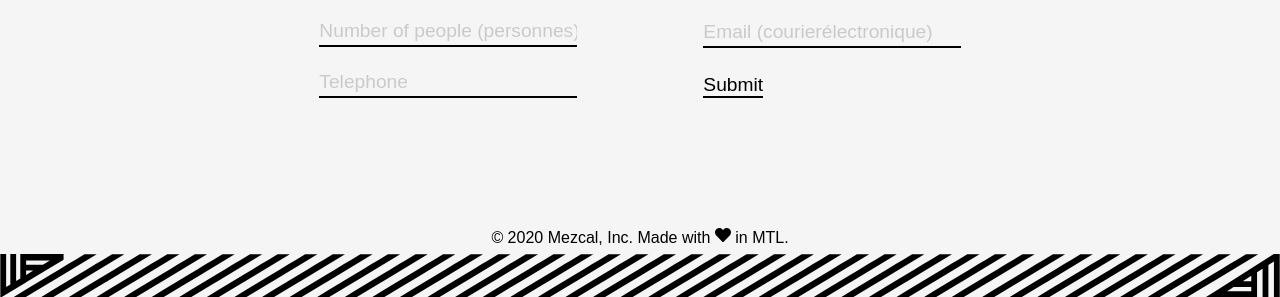
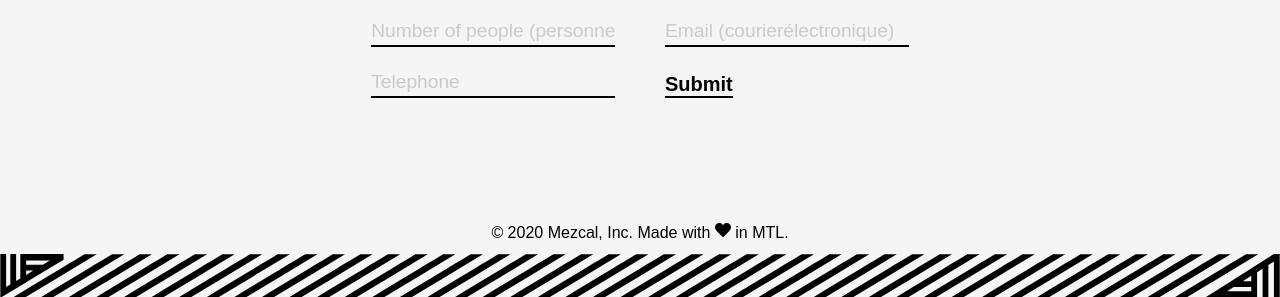
Before and after one commit to ehymowitz/mezcal-landing, a Gatsby site: page / in a window 1280 px wide. Shown: the part 503-800 px from the top of the page. Built offline with nearby package versions, Linux system fonts and the light colour scheme; Gatsby itself is replaced by a stand-in of ours.

Commit message:
changed footer, matched formatting changes

```diff
--- a/src/components/form.js
+++ b/src/components/form.js
@@ -5,7 +5,7 @@ export default function Form() {
     <div className="form-container">
       <h1>Reservation</h1>
       <form>
-        <div className="column">
+        <div className="column left">
           <label>
             <input type="text" placeholder="Name (nom)" />
           </label>
@@ -29,7 +29,7 @@ export default function Form() {
             <input type="text" placeholder="Email (courierélectronique)" />
           </label>
           <div className="submit-holder">
-            <button type="submit"><p>Submit</p></button>
+            <button type="submit"><h2>Submit</h2></button>
           </div>
         </div>
       </form>
--- a/src/pages/index.js
+++ b/src/pages/index.js
@@ -7,6 +7,7 @@ import { FaHeart } from "react-icons/fa";
 export default function Home() {
   return (
     <div className="container">
+      <div className="content-container">
         <div className="logo-container">
           <div className="logo"></div>
         </div>
@@ -17,6 +18,7 @@ export default function Home() {
         <div className="form">
           <Form/>
         </div>
+      </div>
       <div className="footer-graphic">
         <p>© 2020 Mezcal, Inc. Made with <FaHeart/> in MTL.</p>
         <div className="graphic"></div>
--- a/src/styles/_form.scss
+++ b/src/styles/_form.scss
@@ -1,5 +1,5 @@
 .form-container{
-  padding: 2% 20%;
+  padding: 2% 29%;
   h1 {
     margin-left: 8%;
     font-weight: 400;
@@ -7,13 +7,16 @@
   }
   form {
     display: flex;
+    .left {
+      margin-right: 50px;
+    }
     .column{
       flex: 50%;
       display: flex;
       flex-wrap: wrap;
       justify-content: center;
       .date-time {
-        width: 67%;
+        width: 100%;
         display: flex;
         justify-content: space-between;
         .date {
@@ -22,7 +25,7 @@
         }
       }
       label {
-        width: 67%;
+        width: 100%;
         input {
           font-weight: 300;
           font-size: 1.2em;
@@ -37,26 +40,22 @@
         input:focus {
           outline: none;
           border-radius: 5px 5px 0 0;
-          box-shadow: 8px 3px 10px lightgrey;
         }
         ::placeholder {
           color: #cacaca;
         }
       }
       .submit-holder{
-        width: 67%;
+        width: 100%;
         display: flex;
         align-items: flex-end;
         button {
           margin-top: 12px;
           background: none;
           border: none;
-          font-weight: 300;
-          font-size: 1.2em;
           padding: 12px 0 0 0;
           cursor: pointer;
-
-          p {
+          h2 {
             border-bottom: 2px solid black;
           }
         }
--- a/src/styles/_sections.scss
+++ b/src/styles/_sections.scss
@@ -11,6 +11,11 @@ body {
 p {
   font-size: 1em;
   font-weight: 400;
+}
+
+.container {
+  position: relative;
+  min-height: 100vh;
 }
 
 .logo-container {
@@ -36,19 +41,19 @@ p {
   padding-bottom: 2%;
 }
 
-.form {
-  padding-bottom: 80px;
+.content-container {
+  padding-bottom: 85px;
 }
 
 .footer-graphic {
-  width: 100vw;
+  height: 75px;
+  width: 100%;
   text-align: center;
-  position: fixed;
+  position: absolute;
   bottom: 0;
   display: flex;
   flex-direction: column;
   .graphic {
-      min-height: 50px;
       height: 100%;
       background-image: url("/desktop/Mezcal_Footer.svg");
       background-repeat: no-repeat;
```
Lines whose indentation alone changed are shown as unchanged.
